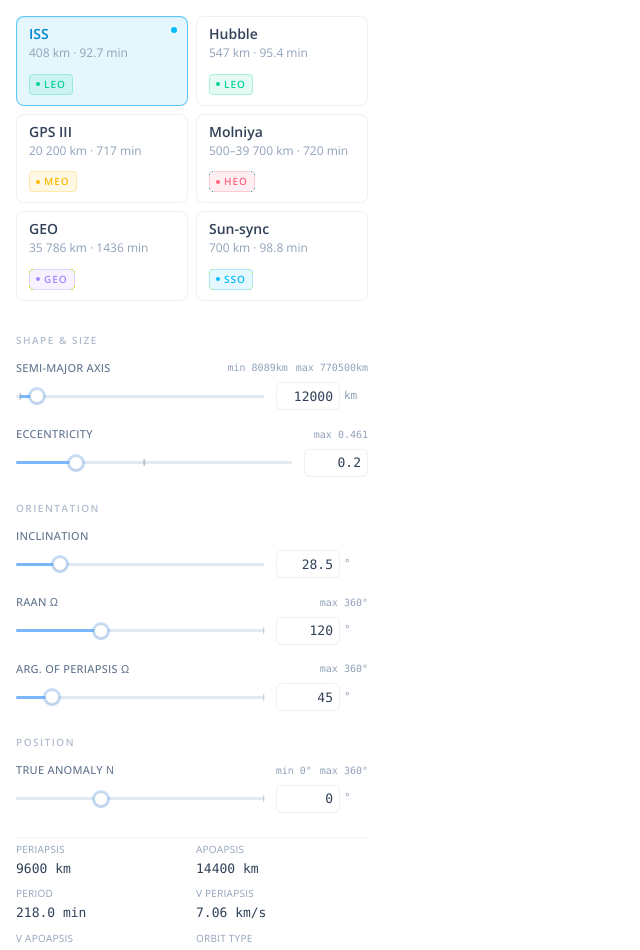
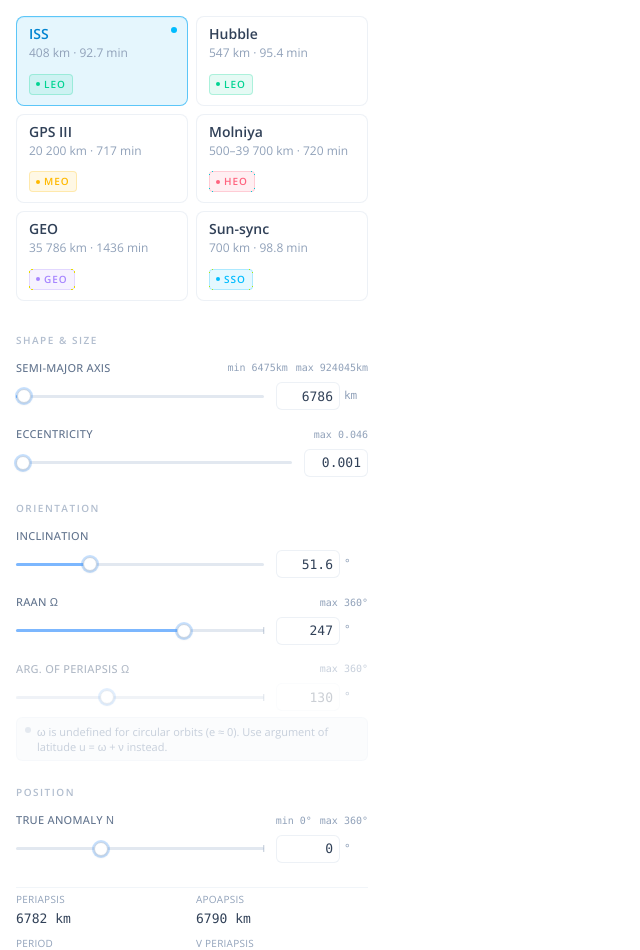
Before and after one commit to coding-oksana/orbital-parameters, a React (Vite) app: page / in a window 1280 px wide. Shown: the top 950 px of the page, without its empty margins (0-640 px from the left). Built offline with nearby package versions, Linux system fonts and the light colour scheme.

Commit message:
Made OrbitalControls controlable

```diff
--- a/src/components/OrbitalControls.tsx
+++ b/src/components/OrbitalControls.tsx
@@ -1,23 +1,16 @@
-import { useState } from 'react';
 import { SliderGroup } from './SliderGroup';
 import { OrbitalValues, deriveOrbital } from '../utils/orbitalLimits';
 
-const INITIAL: OrbitalValues = {
-  a: 12_000, // km
-  e: 0.2,
-  i: 28.5, // °
-  raan: 120, // °
-  omega: 45, // °
-  nu: 0, // °
-};
+export interface OrbitalControlsProps {
+  /** Controlled values — owned by the parent so presets can drive updates */
+  values: OrbitalValues;
+  onChange: (id: string, value: number) => void;
+}
 
-export function OrbitalControls() {
-  const [values, setValues] = useState<OrbitalValues>(INITIAL);
-
-  function handleChange(id: string, value: number) {
-    setValues((prev) => ({ ...prev, [id]: value }));
-  }
-
+export function OrbitalControls({
+  values,
+  onChange: handleChange,
+}: OrbitalControlsProps) {
   const derived = deriveOrbital(values);
 
   return (
--- a/src/components/Sidebar.tsx
+++ b/src/components/Sidebar.tsx
@@ -1,15 +1,46 @@
 import { useCallback, useState } from 'react';
 
 import { PresetsPanel } from '@components/PresetsPanel';
-import type { OrbitalPreset } from '@typeProps/orbitParams';
+import type { OrbitalPreset, KeplerianElements } from '@typeProps/orbitParams';
 import { PRESETS } from '@constants/orbits';
+import type { OrbitalValues } from '../utils/orbitalLimits';
 import { OrbitalControls } from './OrbitalControls';
+
+function elementsToOrbitalValues(elements: KeplerianElements): OrbitalValues {
+  return {
+    a: elements.a,
+    e: elements.e,
+    i: elements.i,
+    raan: elements.raan,
+    omega: elements.w,
+    nu: elements.nu,
+  };
+}
+
+const INITIAL_VALUES: OrbitalValues = elementsToOrbitalValues(
+  PRESETS.find((p) => p.id === 'iss')?.elements ?? {
+    a: 12_000,
+    e: 0.2,
+    i: 28.5,
+    raan: 120,
+    w: 45,
+    nu: 0,
+  }
+);
 
 export function Sidebar() {
   const [activePresetId, setActivePresetId] = useState<string | null>('iss');
+  const [values, setValues] = useState<OrbitalValues>(INITIAL_VALUES);
 
   const handlePresetSelect = useCallback((preset: OrbitalPreset) => {
+    setValues(elementsToOrbitalValues(preset.elements));
     setActivePresetId(preset.id);
+  }, []);
+
+  const handleValueChange = useCallback((id: string, value: number) => {
+    setValues((prev) => ({ ...prev, [id]: value }));
+    // A manual tweak means we no longer exactly match the preset.
+    setActivePresetId(null);
   }, []);
 
   return (
@@ -19,7 +50,7 @@ export function Sidebar() {
         activePresetId={activePresetId}
         onSelect={handlePresetSelect}
       />
-      <OrbitalControls />
+      <OrbitalControls values={values} onChange={handleValueChange} />
     </div>
   );
 }
```
